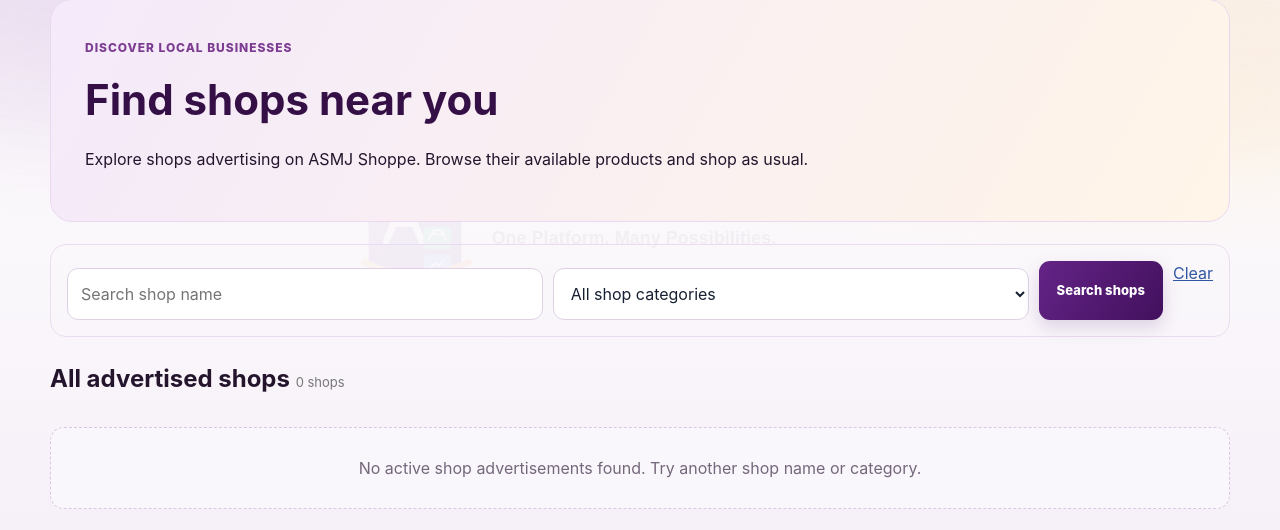
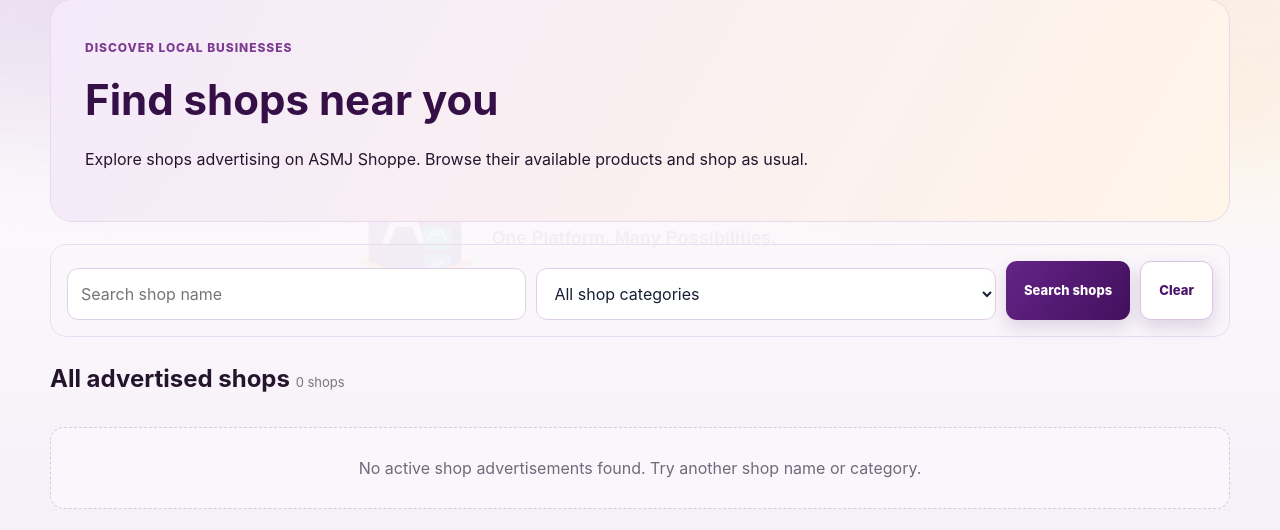
Before and after one commit to mjoshi25/Your-Shoppe, a Spring Boot app: page /shops in a window 1280 px wide. Shown: the part 214-744 px from the top of the page. Run offline with Spring Boot 4, Linux system fonts and the light colour scheme; data that the repository does not hold is empty; some of the project's set-up classes (security, data sources, template engines, error pages and the like) are left out, and stand-ins take their place; some libraries are stand-ins or nearby versions.

Commit message:
log directory.html changes

```diff
--- a/src/main/resources/templates/shops/directory.html
+++ b/src/main/resources/templates/shops/directory.html
@@ -65,7 +65,7 @@
             </select>
 
             <button class="btn primary" type="submit">Search shops</button>
-            <a th:href="@{/shops}">Clear</a>
+            <a class="btn secondary" th:href="@{/shops}">Clear</a>
 
         </form>
     </section>
```
